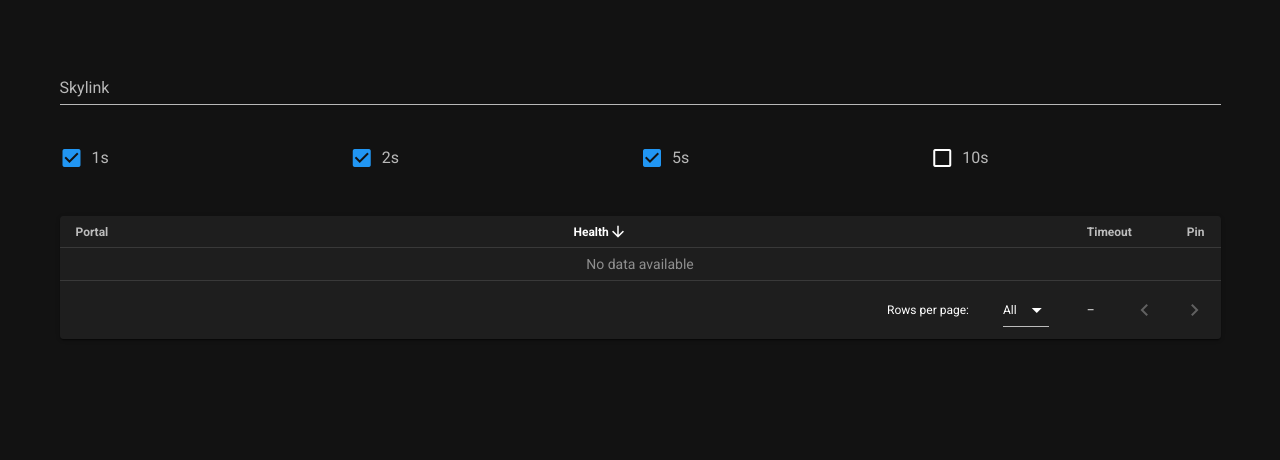
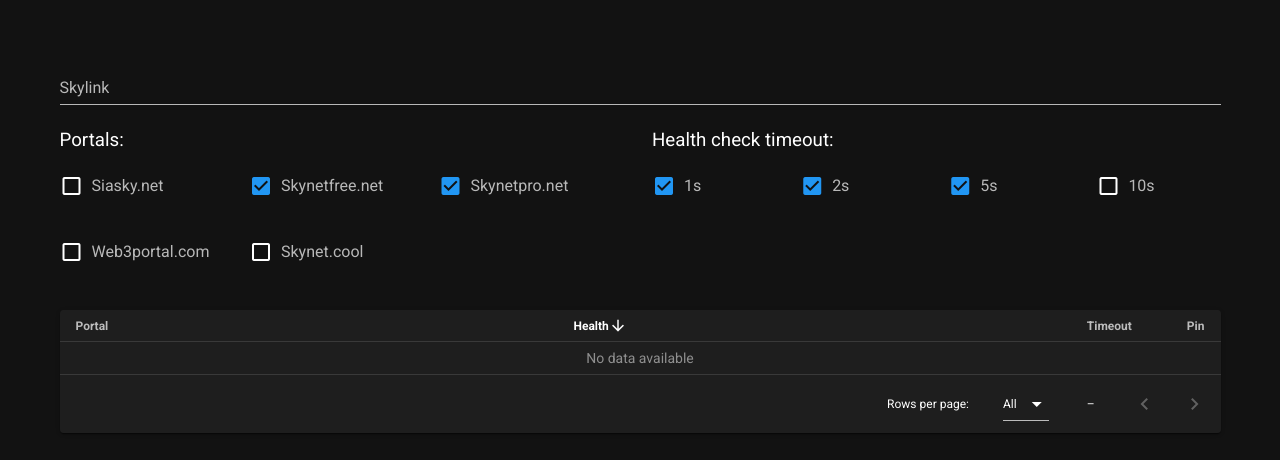
Before and after one commit to Delivator/skylink-doctor, a Vue app: page / in a window 1280 px wide. Shown: the top 460 px of the page. Built offline with nearby package versions, Linux system fonts and the light colour scheme.

Commit message:
add portals selection and example env

```diff
--- a/package.json
+++ b/package.json
@@ -22,6 +22,7 @@
     "@vue/cli-plugin-typescript": "~5.0.0",
     "@vue/cli-service": "~5.0.0",
     "@vue/eslint-config-typescript": "^9.1.0",
+    "@vue/runtime-dom": "^3.2.40",
     "eslint": "^7.32.0",
     "eslint-config-prettier": "^8.3.0",
     "eslint-plugin-prettier": "^4.0.0",
--- a/src/App.vue
+++ b/src/App.vue
@@ -12,34 +12,83 @@
                     v-model="skylink"
                   ></v-text-field>
                 </v-col>
+                <v-row class="text-left">
+                  <v-col cols="6">
+                    <h3 class="h3 font-weight-regular">Portals:</h3>
+                    <v-row no-gutters>
+                      <v-col cols="4">
+                        <v-checkbox
+                          @click="onPortalCheckbox"
+                          v-model="portal1"
+                          label="Siasky.net"
+                        ></v-checkbox>
+                      </v-col>
+                      <v-col cols="4">
+                        <v-checkbox
+                          @click="onPortalCheckbox"
+                          v-model="portal2"
+                          label="Skynetfree.net"
+                        ></v-checkbox>
+                      </v-col>
+                      <v-col cols="4">
+                        <v-checkbox
+                          @click="onPortalCheckbox"
+                          v-model="portal3"
+                          label="Skynetpro.net"
+                        ></v-checkbox>
+                      </v-col>
+                      <v-col cols="4">
+                        <v-checkbox
+                          @click="onPortalCheckbox"
+                          v-model="portal4"
+                          label="Web3portal.com"
+                        ></v-checkbox>
+                      </v-col>
+                      <v-col cols="4">
+                        <v-checkbox
+                          @click="onPortalCheckbox"
+                          v-model="portal5"
+                          label="Skynet.cool"
+                        ></v-checkbox>
+                      </v-col>
+                    </v-row>
+                  </v-col>
+                  <v-col cols="6">
+                    <h3 class="h3 font-weight-regular">
+                      Health check timeout:
+                    </h3>
+                    <v-row>
                       <v-col cols="3">
                         <v-checkbox
-                    @click="onCheckbox"
+                          @click="onTimeoutCheckbox"
                           v-model="timeout1"
                           label="1s"
                         ></v-checkbox>
                       </v-col>
                       <v-col cols="3">
                         <v-checkbox
-                    @click="onCheckbox"
+                          @click="onTimeoutCheckbox"
                           v-model="timeout2"
                           label="2s"
                         ></v-checkbox>
                       </v-col>
                       <v-col cols="3">
                         <v-checkbox
-                    @click="onCheckbox"
+                          @click="onTimeoutCheckbox"
                           v-model="timeout5"
                           label="5s"
                         ></v-checkbox>
                       </v-col>
                       <v-col cols="3">
                         <v-checkbox
-                    @click="onCheckbox"
+                          @click="onTimeoutCheckbox"
                           v-model="timeout10"
                           label="10s"
                         ></v-checkbox>
                       </v-col>
+                    </v-row>
+                  </v-col>
+                </v-row>
               </v-row>
             </v-form>
           </v-col>
@@ -102,57 +151,7 @@
 
 @Component
 export default class App extends Vue {
-  portals = [
-    // "https://eu-fin-1.siasky.net",
-    // "https://eu-fin-2.siasky.net",
-    // "https://eu-fin-3.siasky.net",
-    // "https://eu-fin-4.siasky.net",
-    // "https://eu-fin-5.siasky.net",
-    // "https://eu-fin-6.siasky.net",
-    // "https://eu-fin-9.siasky.net",
-    // "https://eu-fin-10.siasky.net",
-    // "https://eu-fin-11.siasky.net",
-    // "https://eu-fin-12.siasky.net",
-    // "https://eu-fin-13.siasky.net",
-    // "https://eu-fin-14.siasky.net",
-    // "https://eu-fin-15.siasky.net",
-    // "https://eu-ger-1.siasky.net",
-    // "https://eu-ger-2.siasky.net",
-    // "https://eu-ger-3.siasky.net",
-    // "https://eu-ger-4.siasky.net",
-    // "https://eu-ger-5.siasky.net",
-    // "https://eu-ger-6.siasky.net",
-    // "https://eu-ger-7.siasky.net",
-    // "https://eu-ger-8.siasky.net",
-    // "https://eu-ger-9.siasky.net",
-    // "https://eu-ger-10.siasky.net",
-    // "https://eu-ger-11.siasky.net",
-    // "https://eu-ger-12.siasky.net",
-    // "https://eu-pol-1.siasky.net",
-    // "https://eu-pol-2.siasky.net",
-    // "https://eu-pol-3.siasky.net",
-    // "https://eu-pol-4.siasky.net",
-    // "https://eu-pol-5.siasky.net",
-    // "https://us-pa-1.siasky.net",
-    // "https://us-pa-2.siasky.net",
-    // "https://us-va-1.siasky.net",
-    // "https://us-va-2.siasky.net",
-    // "https://us-va-3.siasky.net",
-    // "https://us-va-4.siasky.net",
-    // "https://us-va-5.siasky.net",
-    // "https://us-la-2.siasky.net",
-    "https://eu-nl-102.skynetfree.net",
-    "https://eu-nl-103.skynetfree.net",
-    "https://eu-nl-104.skynetfree.net",
-    "https://eu-nl-101.skynetpro.net",
-    "https://eu-pol-101.skynetpro.net",
-    "https://eu-pol-102.skynetpro.net",
-    "https://us-va-101.skynetpro.net",
-    // "https://us-tx-101.skynetpro.net",
-    // "https://us-tx-102.skynetpro.net",
-    "https://web3portal.com",
-    "https://skynet.cool",
-  ];
+  portals: string[] = [];
   skylink = "";
   pinLoading = -1;
   skylinks: Skylink[] = [];
@@ -162,11 +161,16 @@
     { text: "Timeout", value: "timeout", width: 100 },
     { text: "Pin", value: "actions", sortable: false, width: 24 },
   ];
-  timeouts = [1, 2, 5];
+  timeouts: number[] = [];
   timeout1 = true;
   timeout2 = true;
   timeout5 = true;
   timeout10 = false;
+  portal1 = false;
+  portal2 = true;
+  portal3 = true;
+  portal4 = false;
+  portal5 = false;
 
   async getHealth(index: number) {
     const portal = this.portals[index];
@@ -195,6 +199,8 @@
 
   async checkSkylink(e: Event) {
     e.preventDefault();
+    this.onTimeoutCheckbox();
+    this.onPortalCheckbox();
     this.skylinks = [];
     this.portals.forEach((portal, index) => {
       this.getHealth(index);
@@ -237,11 +243,13 @@
   fetchHeaders(portal: string) {
     let headers = {};
     if (portal.includes("skynetfree.net")) {
-      headers = { "Skynet-Api-Key": process.env.SKYNETFREE_API_KEY };
+      headers = { "Skynet-Api-Key": process.env.VUE_APP_SKYNETFREE_API_KEY };
     } else if (portal.includes("skynetpro.net")) {
-      headers = { "Skynet-Api-Key": process.env.SKYNETPRO_API_KEY };
+      headers = { "Skynet-Api-Key": process.env.VUE_APP_SKYNETPRO_API_KEY };
     } else if (portal.includes("skynet.cool")) {
-      headers = { "Skynet-Api-Key": process.env.SKYNETCOOL_API_KEY };
+      headers = { "Skynet-Api-Key": process.env.VUE_APP_SKYNETCOOL_API_KEY };
+    } else if (portal.includes("web3portal.com")) {
+      headers = { "Skynet-Api-Key": process.env.VUE_APP_WEB3PORTAL_API_KEY };
     }
     return headers;
   }
@@ -253,7 +261,7 @@
     else return "red";
   }
 
-  onCheckbox() {
+  onTimeoutCheckbox() {
     let newTimeouts = [];
     if (this.timeout1) newTimeouts.push(1);
     if (this.timeout2) newTimeouts.push(2);
@@ -261,5 +269,68 @@
     if (this.timeout10) newTimeouts.push(10);
     this.timeouts = newTimeouts;
   }
+
+  onPortalCheckbox() {
+    let newPortals: string[] = [];
+    if (this.portal1)
+      newPortals.push(
+        "https://eu-fin-1.siasky.net",
+        "https://eu-fin-2.siasky.net",
+        "https://eu-fin-3.siasky.net",
+        "https://eu-fin-4.siasky.net",
+        "https://eu-fin-5.siasky.net",
+        "https://eu-fin-6.siasky.net",
+        "https://eu-fin-9.siasky.net",
+        "https://eu-fin-10.siasky.net",
+        "https://eu-fin-11.siasky.net",
+        "https://eu-fin-12.siasky.net",
+        "https://eu-fin-13.siasky.net",
+        "https://eu-fin-14.siasky.net",
+        "https://eu-fin-15.siasky.net",
+        "https://eu-ger-1.siasky.net",
+        "https://eu-ger-2.siasky.net",
+        "https://eu-ger-3.siasky.net",
+        "https://eu-ger-4.siasky.net",
+        "https://eu-ger-5.siasky.net",
+        "https://eu-ger-6.siasky.net",
+        "https://eu-ger-7.siasky.net",
+        "https://eu-ger-8.siasky.net",
+        "https://eu-ger-9.siasky.net",
+        "https://eu-ger-10.siasky.net",
+        "https://eu-ger-11.siasky.net",
+        "https://eu-ger-12.siasky.net",
+        "https://eu-pol-1.siasky.net",
+        "https://eu-pol-2.siasky.net",
+        "https://eu-pol-3.siasky.net",
+        "https://eu-pol-4.siasky.net",
+        "https://eu-pol-5.siasky.net",
+        "https://us-pa-1.siasky.net",
+        "https://us-pa-2.siasky.net",
+        "https://us-va-1.siasky.net",
+        "https://us-va-2.siasky.net",
+        "https://us-va-3.siasky.net",
+        "https://us-va-4.siasky.net",
+        "https://us-va-5.siasky.net",
+        "https://us-la-2.siasky.net"
+      );
+    if (this.portal2)
+      newPortals.push(
+        "https://eu-nl-102.skynetfree.net",
+        "https://eu-nl-103.skynetfree.net",
+        "https://eu-nl-104.skynetfree.net"
+      );
+    if (this.portal3)
+      newPortals.push(
+        "https://eu-nl-101.skynetpro.net",
+        "https://eu-pol-101.skynetpro.net",
+        "https://eu-pol-102.skynetpro.net",
+        "https://us-va-101.skynetpro.net",
+        "https://us-tx-101.skynetpro.net",
+        "https://us-tx-102.skynetpro.net"
+      );
+    if (this.portal4) newPortals.push("https://web3portal.com");
+    if (this.portal5) newPortals.push("https://skynet.cool");
+    this.portals = newPortals;
+  }
 }
 </script>
--- a/tsconfig.json
+++ b/tsconfig.json
@@ -1,6 +1,6 @@
 {
   "vueCompilerOptions": {
-    "target": 2
+    "target": 2.7
   },
   "compilerOptions": {
     "target": "esnext",
```
Also changed, not shown: 2 other files (tests, documents, lock files or other folders). Lines whose indentation alone changed are shown as unchanged.
